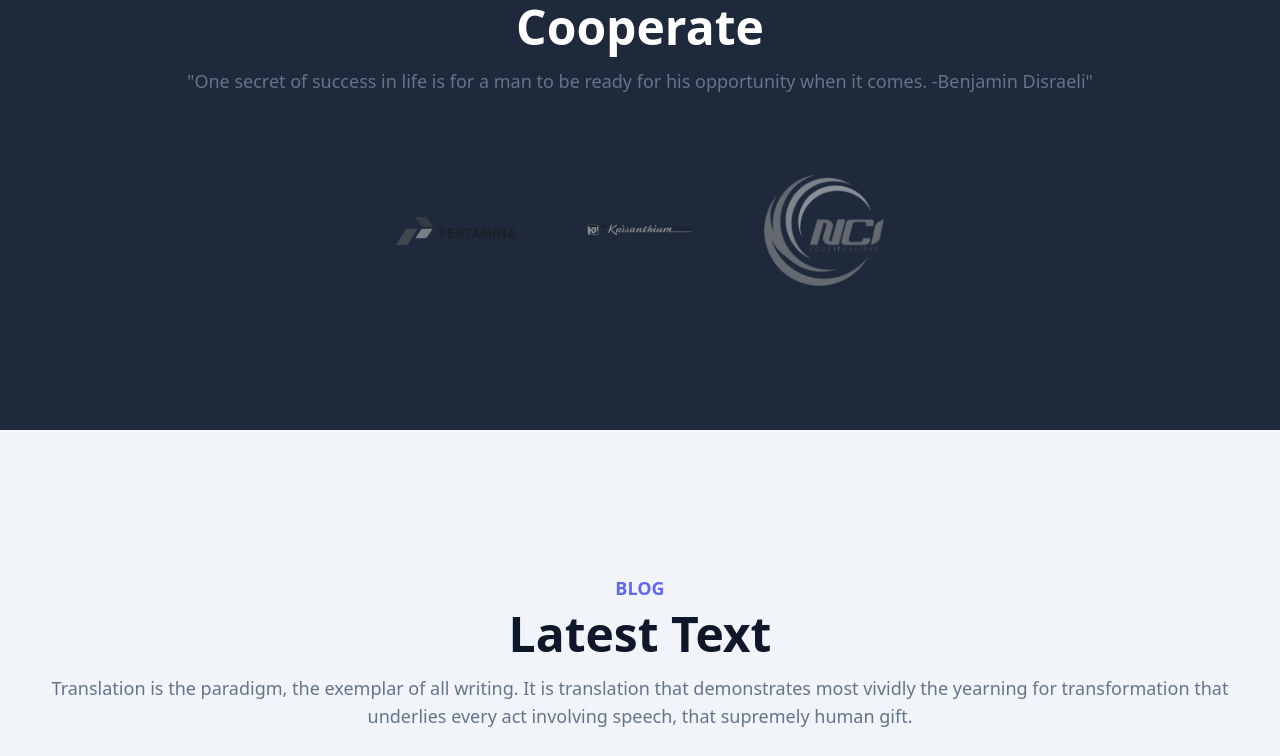
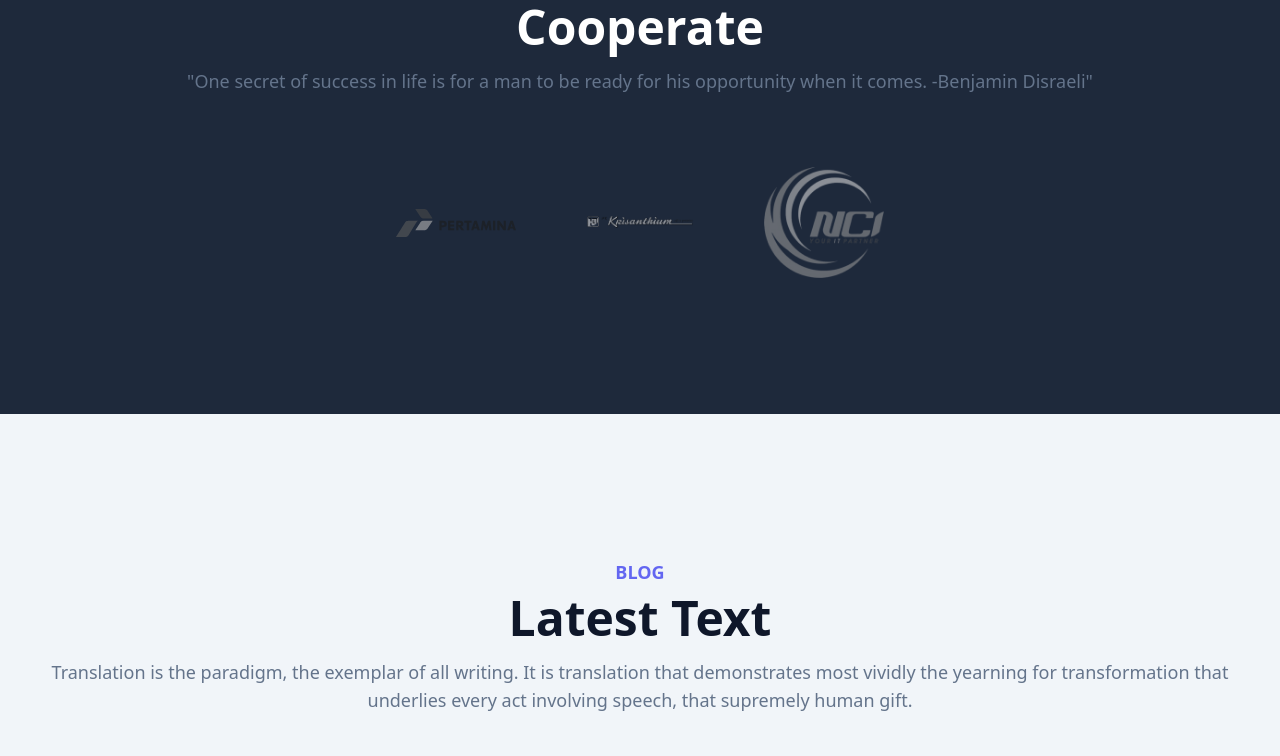
Before and after one commit to syahronirizki/my-portofolio, a website: page index.html in a window 1280 px wide. Shown: the part 3735-4491 px from the top of the page. Drawn offline with Linux system fonts and the light colour scheme; some packages are replaced by stand-ins of ours; a script that the page names is missing.

Commit message:
Update index.html

```diff
--- a/index.html
+++ b/index.html
@@ -473,7 +473,7 @@
               </a>
             <a
                href="#"
-              class="max-w-[120px] mx-4 py-4 grayscale opacity-60 transition duration-500 hover:grayscale-0 hover:opacity-100 lg:mx-6 xl:mx-8"
+              class="max-w-[120px] mx-2 py-2 grayscale opacity-60 transition duration-500 hover:grayscale-0 hover:opacity-100 lg:mx-6 xl:mx-8"
             >
               <img
                    src="dist/img/clients/LOGO-NCI-removebg-preview.png"
```
